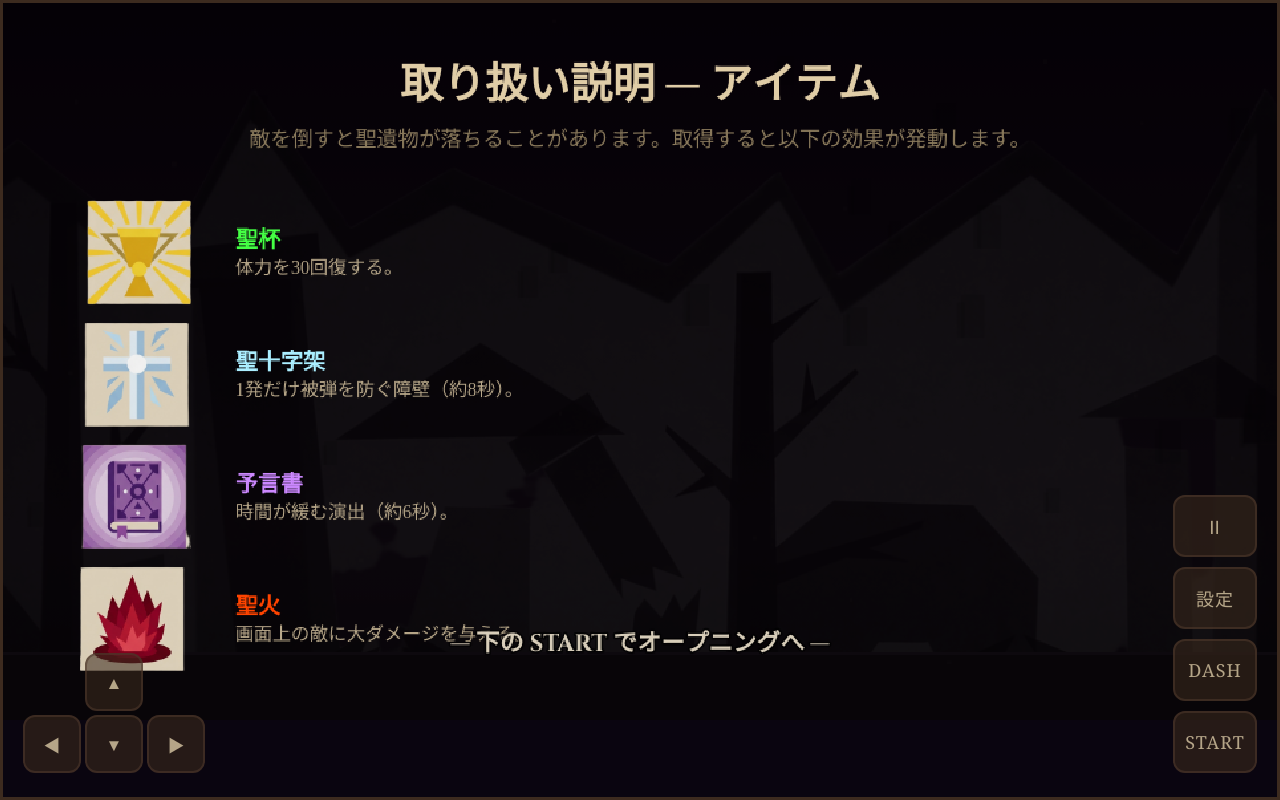
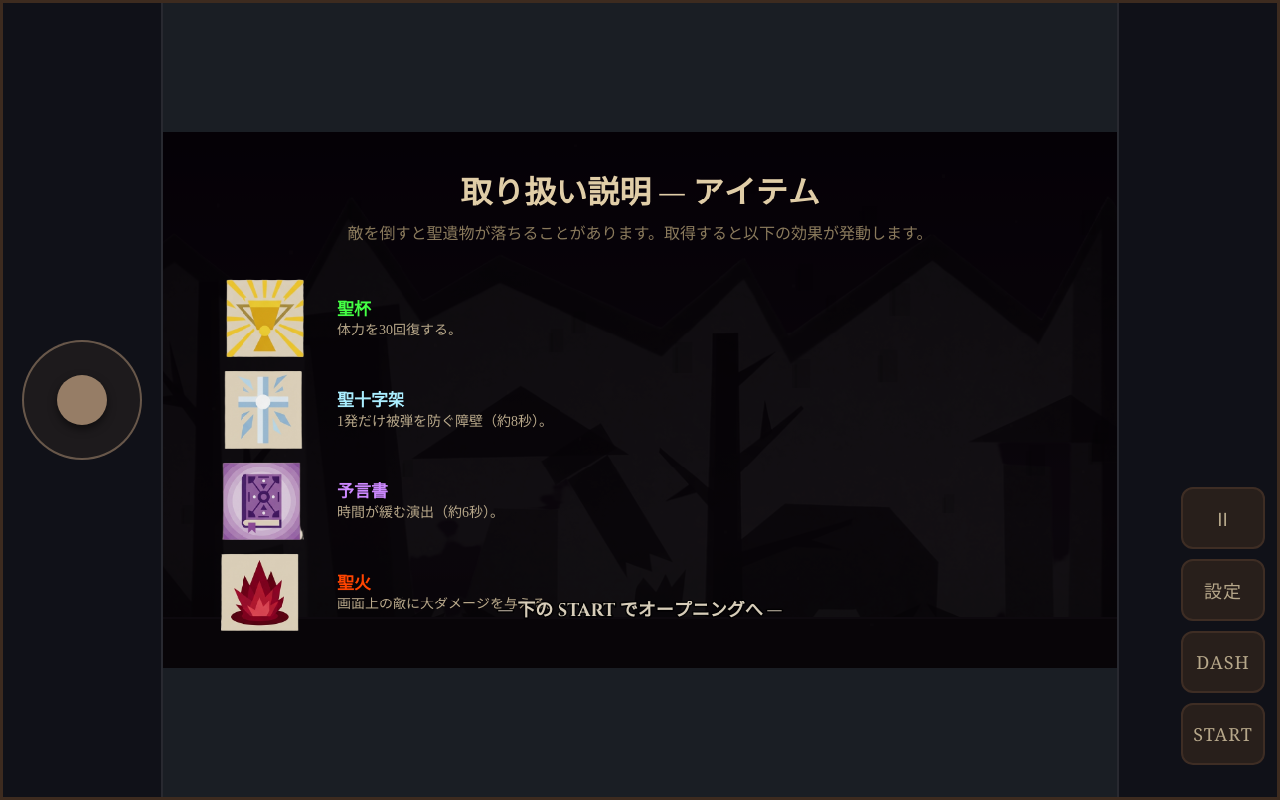
Before and after one commit to titan11111/109-crow-s-destiny, a plain HTML site: page index.html in a window 1280 px wide. Drawn offline with Linux system fonts and the light colour scheme; animation ran at ten frames a second.

Commit message:
Add files via upload

```diff
--- a/index.html
+++ b/index.html
@@ -9,20 +9,33 @@
     <link rel="stylesheet" href="style.css">
 </head>
 <body>
+<!-- 縦向き時のみ表示：横画面でプレイするよう促す -->
+<div id="portrait-message" class="portrait-message" aria-hidden="true">
+    <p>横にしてください</p>
+</div>
+
 <div id="game-container">
     <div id="loading-screen">
         <h1>RITUAL INITIALIZING...</h1>
         <div class="altar-light"></div>
     </div>
-    <canvas id="gameCanvas"></canvas>
-    <div id="controls">
-        <!-- WEB（マウス・キーボード）用 D-pad。iOS では CSS で非表示にしてフローティングジョイスティックを使用 -->
-        <div id="dpad" class="dpad-web">
-            <button id="btn-up" type="button" aria-label="上">▲</button>
-            <button id="btn-left" type="button" aria-label="左">◀</button>
-            <button id="btn-down" type="button" aria-label="下">▼</button>
-            <button id="btn-right" type="button" aria-label="右">▶</button>
+
+    <!-- 左パネル: ジョイスティック（幅固定） -->
+    <div id="left-panel" class="side-panel">
+        <div id="joystick-zone">
+            <div id="joystick-base">
+                <div id="joystick-stick"></div>
+            </div>
         </div>
+    </div>
+
+    <!-- 中央パネル: プレイ画面 -->
+    <div id="center-panel">
+        <canvas id="gameCanvas"></canvas>
+    </div>
+
+    <!-- 右パネル: アクションボタン（幅固定） -->
+    <div id="right-panel" class="side-panel">
         <div id="action-buttons">
             <button id="btn-pause" type="button" aria-label="一時停止" title="一時停止">Ⅱ</button>
             <button id="btn-settings" type="button" aria-label="操作設定">設定</button>
@@ -54,6 +67,8 @@
         <button type="button" id="btn-settings-back" class="settings-back">戻る</button>
     </div>
 </div>
+<!-- 左パネル用ジョイスティックの入力をゲームに渡すためのグローバル（ゲームループで参照） -->
+<script>window.crowDestinyJoystick = { x: 0, y: 0 };</script>
 <!-- 役割ごとの読み込み順（依存関係を満たす） -->
 <script src="js/core/config.js"></script>
 <script src="js/core/utils.js"></script>
@@ -72,5 +87,64 @@
 <script src="js/input/joystick.js"></script>
 <script src="js/game.js"></script>
 <script src="js/main.js"></script>
+<script>
+/* 左パネル DOM ジョイスティック + 縦向き時アナウンス */
+(function () {
+    var stick = document.getElementById('joystick-stick');
+    var base = document.getElementById('joystick-base');
+    var zone = document.getElementById('joystick-zone');
+    var joy = window.crowDestinyJoystick;
+    if (!joy) return;
+
+    var joyActive = false;
+    function updateStick(e) {
+        e.preventDefault();
+        var clientX = e.touches ? e.touches[0].clientX : e.clientX;
+        var clientY = e.touches ? e.touches[0].clientY : e.clientY;
+        var rect = base.getBoundingClientRect();
+        var centerX = rect.left + rect.width / 2;
+        var centerY = rect.top + rect.height / 2;
+        var maxR = rect.width / 2;
+        var dx = clientX - centerX;
+        var dy = clientY - centerY;
+        var dist = Math.hypot(dx, dy);
+        if (dist > maxR) {
+            var r = maxR / dist;
+            dx *= r;
+            dy *= r;
+        }
+        joy.x = dx / maxR;
+        joy.y = dy / maxR;
+        stick.style.transform = 'translate(calc(-50% + ' + dx + 'px), calc(-50% + ' + dy + 'px))';
+    }
+    function joyEnd() {
+        joyActive = false;
+        joy.x = 0;
+        joy.y = 0;
+        stick.style.transform = 'translate(-50%, -50%)';
+    }
+    if (zone) {
+        zone.addEventListener('touchstart', function (e) { joyActive = true; updateStick(e); }, { passive: false });
+        zone.addEventListener('touchmove', function (e) { if (joyActive) updateStick(e); }, { passive: false });
+        zone.addEventListener('touchend', joyEnd);
+        zone.addEventListener('touchcancel', joyEnd);
+        zone.addEventListener('mousedown', function (e) { joyActive = true; updateStick(e); });
+    }
+    window.addEventListener('mousemove', function (e) { if (joyActive) updateStick(e); });
+    window.addEventListener('mouseup', joyEnd);
+
+    /* 縦向きで「横にしてください」表示 */
+    var portraitEl = document.getElementById('portrait-message');
+    function checkOrientation() {
+        if (!portraitEl) return;
+        var isPortrait = window.matchMedia('(orientation: portrait)').matches;
+        portraitEl.classList.toggle('is-visible', isPortrait);
+        portraitEl.setAttribute('aria-hidden', isPortrait ? 'false' : 'true');
+    }
+    window.addEventListener('orientationchange', checkOrientation);
+    window.addEventListener('resize', checkOrientation);
+    checkOrientation();
+})();
+</script>
 </body>
 </html>
--- a/style.css
+++ b/style.css
@@ -31,24 +31,60 @@ body{
     height:100dvh;max-height:100dvh;
     box-sizing:border-box;
     overflow:hidden;
+    display:flex;
     /* iOS Safe Area: ノッチ・ホームバー回避（constant は iOS 11 向け） */
     padding-top:constant(safe-area-inset-top);
     padding-top:env(safe-area-inset-top,0);
     padding-bottom:constant(safe-area-inset-bottom);
     padding-bottom:env(safe-area-inset-bottom,0);
 }
-/* キャンバスはコンテナの余白内に収める（padding 追加後の高さ圧縮を考慮） */
+
+/* 左右コントロールパネル（幅固定） */
+.side-panel{
+    width:160px;
+    flex-shrink:0;
+    background:rgba(20,25,30,0.6);
+    position:relative;
+    z-index:10;
+}
+#left-panel{
+    border-right:2px solid rgba(255,255,255,0.1);
+}
+#right-panel{
+    border-left:2px solid rgba(255,255,255,0.1);
+}
+
+/* 中央パネル: プレイ画面（残り幅をすべて使用） */
+#center-panel{
+    flex-grow:1;
+    position:relative;
+    background:#1a1e24;
+    overflow:hidden;
+    display:flex;
+    align-items:center;
+    justify-content:center;
+    min-width:0;
+}
+
+/* キャンバスは中央パネル内に収める */
+#center-panel canvas{
+    display:block;
+    image-rendering:pixelated;
+    image-rendering:crisp-edges;
+    width:100%;
+    height:100%;
+    object-fit:contain;
+}
 canvas{
-    display:block;image-rendering:pixelated;image-rendering:crisp-edges;
-    width:100%;height:auto;
-    max-height:calc(100dvh - constant(safe-area-inset-top) - constant(safe-area-inset-bottom));
-    max-height:calc(100dvh - env(safe-area-inset-top,0) - env(safe-area-inset-bottom,0));
+    image-rendering:pixelated;
+    image-rendering:crisp-edges;
 }
 
 #loading-screen{
-    position:absolute;top:0;left:0;width:100%;height:100%;
+    position:absolute;top:0;left:0;right:0;bottom:0;
     background:#000;display:flex;flex-direction:column;
     justify-content:center;align-items:center;z-index:100;transition:opacity 1.5s;
+    pointer-events:auto;
 }
 #loading-screen h1{color:#ff4d00;letter-spacing:6px;font-size:clamp(14px,4vw,20px)}
 .altar-light{
@@ -57,42 +93,54 @@ canvas{
 }
 @keyframes flicker{0%{opacity:.8}50%{opacity:1}100%{opacity:.8}}
 
-/* ======= コントロール ======= */
-#controls{
+/* ======= 左パネル ジョイスティック ======= */
+#joystick-zone{
+    width:100%;
+    height:100%;
+    position:relative;
+    display:flex;
+    align-items:center;
+    justify-content:center;
+}
+#joystick-base{
+    width:120px;
+    height:120px;
+    background:rgba(60,50,40,0.3);
+    border:2px solid rgba(180,150,120,0.5);
+    border-radius:50%;
+    position:relative;
+}
+#joystick-stick{
+    width:50px;
+    height:50px;
+    background:rgba(180,150,120,0.8);
+    border-radius:50%;
     position:absolute;
-    /* コンテナの padding-bottom（Safe Area）の直上に配置し、二重適用を避ける */
-    bottom:constant(safe-area-inset-bottom);
-    bottom:env(safe-area-inset-bottom,0);
-    left:0;right:0;
-    padding-bottom:16px;
-    pointer-events:none;z-index:500;
-    display:flex;justify-content:space-between;align-items:flex-end;
-    padding-left:max(20px, env(safe-area-inset-left, 20px));
-    padding-right:max(20px, env(safe-area-inset-right, 20px));
-}
-#controls>*{pointer-events:auto}
-
-/* WEB用 D-pad（タッチデバイスでは非表示 → iOS はフローティングジョイスティック） */
-#dpad.dpad-web{
-    display:grid;
-    grid-template-areas:
-        ".  up  ."
-        "lt dn rt";
-    grid-template-columns:58px 58px 58px;
-    grid-template-rows:58px 58px;
-    gap:4px;
-}
-#btn-up{grid-area:up}
-#btn-left{grid-area:lt}
-#btn-down{grid-area:dn}
-#btn-right{grid-area:rt}
-
-/* タッチデバイス（iOS等）では D-pad を非表示 */
-@media (hover: none) and (pointer: coarse){
-    #dpad.dpad-web{display:none !important;}
+    top:50%;
+    left:50%;
+    transform:translate(-50%,-50%);
+    pointer-events:none;
+    box-shadow:0 4px 8px rgba(0,0,0,0.5);
 }
 
-#dpad button,#action-buttons button{
+/* ======= 右パネル アクションボタン ======= */
+#right-panel #action-buttons{
+    position:absolute;
+    right:0;
+    bottom:max(16px, env(safe-area-inset-bottom, 16px));
+    left:0;
+    padding:0 12px 16px;
+    display:flex;
+    flex-direction:column;
+    align-items:flex-end;
+    gap:10px;
+    pointer-events:none;
+}
+#right-panel #action-buttons button{
+    pointer-events:auto;
+}
+
+#action-buttons button{
     -webkit-tap-highlight-color:transparent;
     -webkit-touch-callout:none;
     touch-action:manipulation;
@@ -118,46 +166,52 @@ canvas{
     background:rgba(80,50,35,.7);border-color:#6a4a38;
 }
 
-/* iPhone SE等の小型画面対応 */
+/* 縦向き時「横にしてください」オーバーレイ */
+.portrait-message{
+    display:none;
+    position:fixed;
+    inset:0;
+    z-index:9999;
+    background:rgba(10,5,16,0.95);
+    align-items:center;
+    justify-content:center;
+    padding:env(safe-area-inset-top) env(safe-area-inset-right) env(safe-area-inset-bottom) env(safe-area-inset-left);
+}
+.portrait-message.is-visible{
+    display:flex;
+}
+.portrait-message p{
+    font-family:Cinzel,Georgia,serif;
+    font-size:clamp(20px,5vw,28px);
+    color:#e0cda7;
+    text-align:center;
+    margin:0;
+}
+
+/* 右パネル内ボタン 小型画面 */
 @media (max-height:600px){
-    #dpad{
-        grid-template-columns:48px 48px 48px;
-        grid-template-rows:48px 48px;
-    }
-    #action-buttons button{
+    #right-panel #action-buttons button{
         min-width:46px;min-height:46px;font-size:14px;padding:6px;
     }
-    #action-buttons button{min-width:64px;min-height:46px}
+    #right-panel #action-buttons button{min-width:64px;min-height:46px}
 }
 
-/* iPhone Pro Max等の大型画面対応 */
+/* 右パネル内ボタン 大型画面 */
 @media (min-height:800px){
-    #controls{
-        padding-bottom:24px;
-    }
-    #dpad{
-        grid-template-columns:64px 64px 64px;
-        grid-template-rows:64px 64px;
-    }
-    #action-buttons button{
+    #right-panel #action-buttons button{
         min-width:62px;min-height:62px;font-size:18px;
     }
-    #action-buttons button{min-width:84px}
+    #right-panel #action-buttons button{min-width:84px}
 }
 
-/* ランドスケープ（横持ち）最適化（タッチターゲットは48px以上を維持） */
+/* ランドスケープ（横持ち）最適化 */
 @media (orientation:landscape) and (max-height:500px){
-    #dpad{
-        grid-template-columns:50px 50px 50px;
-        grid-template-rows:50px 50px;
-        gap:2px;
-    }
-    #action-buttons button{
+    #right-panel #action-buttons button{
         min-width:48px;min-height:48px;font-size:13px;padding:4px;
         border-radius:8px;
     }
-    #action-buttons{gap:6px}
-    #action-buttons button{min-width:60px;min-height:48px}
+    #right-panel #action-buttons{gap:6px}
+    #right-panel #action-buttons button{min-width:60px;min-height:48px}
 }
 
 /* ======= ジョイスティック設定オーバーレイ ======= */
```
